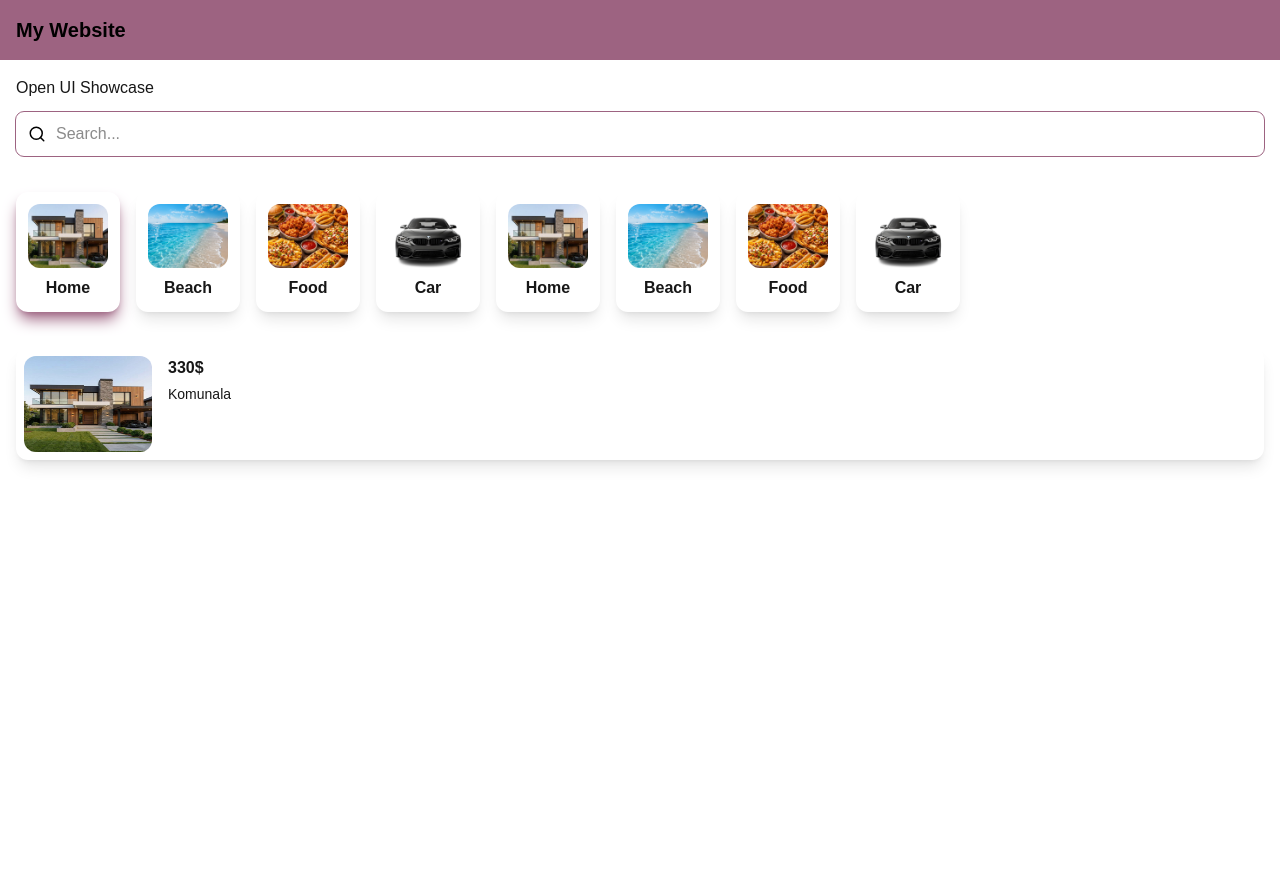
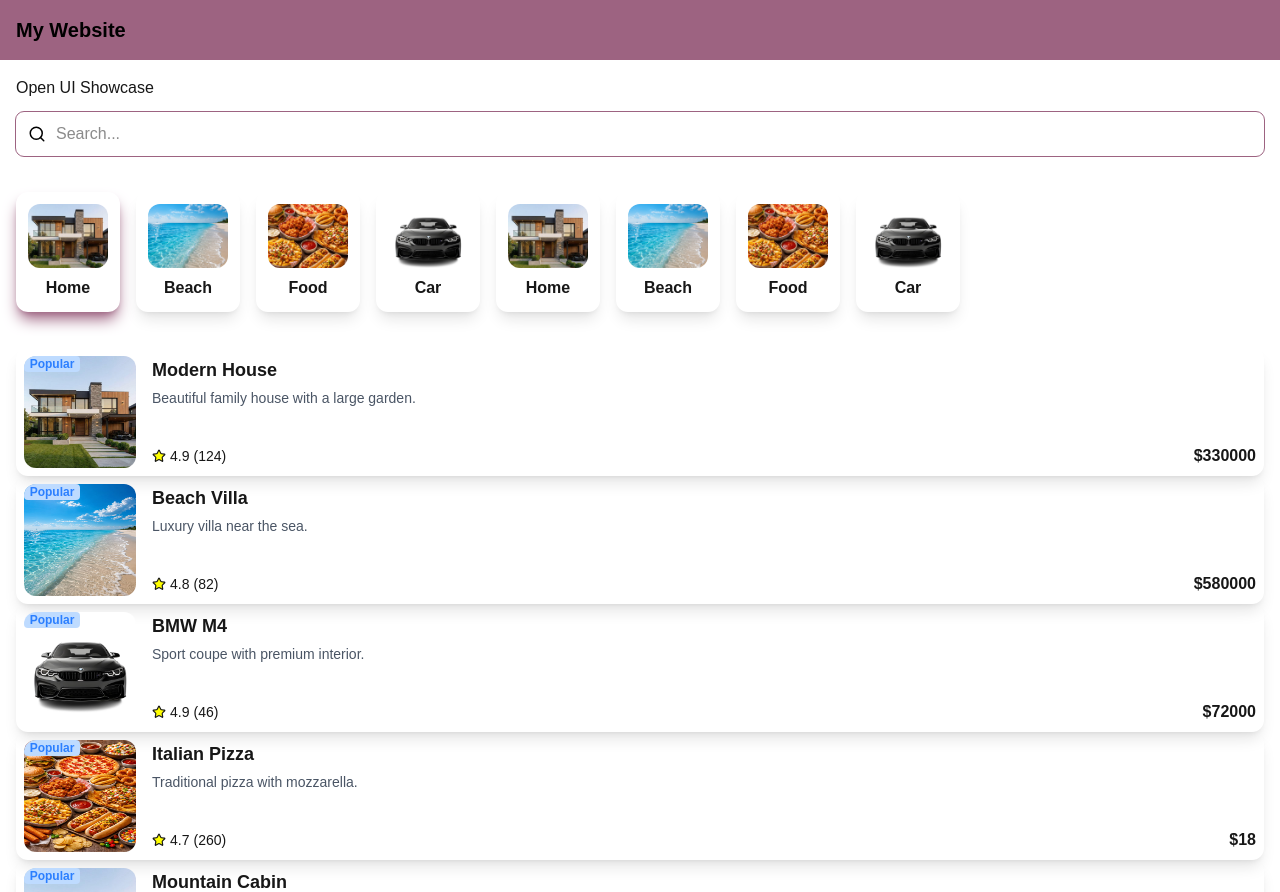
Before and after one commit to Synhro2001/next-shop, a Next.js app: page / in a window 1280 px wide. Shown: the top 892 px of the page. Before the commit the page ends 800 px from the top, so only its background shows below. Built offline with nearby package versions, Linux system fonts and the light colour scheme.

Commit message:
code refactoring Category and Product

```diff
--- a/app/page.tsx
+++ b/app/page.tsx
@@ -1,7 +1,8 @@
 "use client";
 
 import CategorySlider, { categories } from "@/components/layout/CategorySlider";
-import ProductCard from "@/components/layout/Product/ProductCard";
+import { products } from "@/components/layout/Product/product.data";
+import ProductGrid from "@/components/layout/Product/ProductGrid";
 import SearchBar from "@/components/layout/SearchBar";
 import Link from "next/link";
 import { useState } from "react";
@@ -22,12 +23,7 @@ export default function Home() {
         </Link>
         <SearchBar value={search} onChange={setSearch}/>
         <CategorySlider categories={categories} />
-        <ProductCard
-          id="1"
-          title="330$"
-          image="/img/home.jpg"
-          description="Komunala"
-        />
+        <ProductGrid products={products}/>
       </div>
 
        {/* сюда делаем как в visam разные боксы с определенной информацией */}
--- a/components/layout/CategorySlider/CategorySlider.tsx
+++ b/components/layout/CategorySlider/CategorySlider.tsx
@@ -16,7 +16,7 @@ export default function CategorySlider({
                 <div className="flex gap-4 py-6 px-4">
                     {categories.map((category) => (
                         <div key={category.id} className="shrink-0 snap-start">
-                            <CategoryItem title={category.title} image={category.image} active={category.id === activeId} onClick={() => setActiveId(category.id)}/>
+                            <CategoryItem id={category.id} title={category.title} image={category.image} active={category.id === activeId} onClick={() => setActiveId(category.id)}/>
                         </div>
                     ))}
 
--- a/components/layout/CategorySlider/category-slider.types.ts
+++ b/components/layout/CategorySlider/category-slider.types.ts
@@ -8,12 +8,8 @@ export type CategorySliderProps = {
     categories: Category[]
 }
 
-export type CategoryItemProps = {
-    title: string;
-    image: string;
-
+export type CategoryItemProps = Category & {
     active?: boolean;
-
     onClick?: () => void
 
     // disabled?: boolean
--- a/components/layout/Product/ProductCard.tsx
+++ b/components/layout/Product/ProductCard.tsx
@@ -3,10 +3,11 @@
 import Card from "@/components/ui/Card";
 import { ProductProps } from "./product.types";
 import Image from 'next/image'
+import Badge from "@/components/ui/Badge";
+import { Star } from "lucide-react";
 
 
 export default function ProductCard({
-    id,
     title,
     description,
     image,
@@ -15,19 +16,39 @@ export default function ProductCard({
 }: ProductProps) {
     return (
         <Card className="flex p-2 gap-4">
-            <div className="relative w-32 h-24 rounded-xl overflow-hidden">
+            <div className="relative w-28 h-28 rounded-xl overflow-hidden shrink-0">
                 <Image
                     src={image}
                     fill
                     alt={title}
                     sizes="(max-width: 768px) 100vw, (max-width: 1200px) 50vw, 33vw"
                 />
+                <Badge variant="default" size="sm" className="absolute">Popular</Badge>
             </div>
-            <div className="flex flex-col gap-1">
-                <p className="text-left font-semibold">{title}</p>
-                <p className="text-left text-sm font-light">{description}</p>
-                {/* добавить маленькие теги и дату когда запостили */}
+            <div className="flex flex-1 flex-col justify-between">
+                <div>
+                    <h3 className="text-left font-semibold text-lg">
+                        {title}
+                    </h3>
+                    <p className="mt-1 text-sm text-gray-600">
+                        {description}
+                    </p>
+                    {/* добавить маленькие теги и дату когда запостили */}
+                </div>
+                <div className="flex item-center justify-between">
+                    <div className="flex items-center gap-1">
+                        <Star size={14} fill="yellow"/>
+                        <span className="text-sm">{props.rating}</span>
+                        <span className="text-sm">({props.reviews})</span>
+                    </div>
+                    <span className="font-bold">
+                        ${price}
+                    </span>
+                </div>
+
+
             </div>
+
         </Card>
     )
 }
--- a/components/layout/Product/ProductGrid.tsx
+++ b/components/layout/Product/ProductGrid.tsx
@@ -0,0 +1,26 @@
+"use client"
+
+import { ProductGridProps } from "./product.types";
+import ProductCard from "./ProductCard";
+
+export default function ProductGrid ({
+    products
+}: ProductGridProps) {
+
+    return (
+        <div className="flex flex-col">
+
+            { products.length > 0 ? (
+                products.map((product) => (
+                    <ProductCard
+                        key={product.id}
+                        {...product}
+
+                    />
+                ))
+            ) : (
+                <p>Product not Found</p>
+            )}
+        </div>
+    )
+}
--- /dev/null
+++ b/components/layout/Product/product.data.ts
@@ -0,0 +1,64 @@
+import { Product } from "./product.types";
+
+export const products: Product[] = [
+  {
+    id: "1",
+    title: "Modern House",
+    image: "/img/home.jpg",
+    description: "Beautiful family house with a large garden.",
+    price: 330000,
+    rating: 4.9,
+    reviews: 124,
+    category: "Home",
+  },
+  {
+    id: "2",
+    title: "Beach Villa",
+    image: "/img/beach.jpg",
+    description: "Luxury villa near the sea.",
+    price: 580000,
+    rating: 4.8,
+    reviews: 82,
+    category: "Beach",
+  },
+  {
+    id: "3",
+    title: "BMW M4",
+    image: "/img/car.jpg",
+    description: "Sport coupe with premium interior.",
+    price: 72000,
+    rating: 4.9,
+    reviews: 46,
+    category: "Car",
+  },
+  {
+    id: "4",
+    title: "Italian Pizza",
+    image: "/img/food.jpg",
+    description: "Traditional pizza with mozzarella.",
+    price: 18,
+    rating: 4.7,
+    reviews: 260,
+    category: "Food",
+  },
+  {
+    id: "5",
+    title: "Mountain Cabin",
+    image: "/img/home.jpg",
+    description: "Cozy cabin surrounded by nature.",
+    price: 210000,
+    rating: 4.6,
+    reviews: 39,
+    category: "Home",
+  },
+  {
+    id: "6",
+    title: "Ocean Apartment",
+    image: "/img/beach.jpg",
+    description: "Apartment with an ocean view.",
+    price: 290000,
+    rating: 4.8,
+    reviews: 67,
+    category: "Beach",
+  },
+];
--- a/components/layout/Product/product.types.ts
+++ b/components/layout/Product/product.types.ts
@@ -1,11 +1,40 @@
 
-export type ProductProps = {
+export type ProductProps = Product;
+
+export type Product = {
     id: string;
     title: string;
-    description: string;
     image: string;
+
+    description?: string;
     price?: number;
     rating?: number;
     reviews?: number;
     category?: string;
+
+    productBadge?: ProductBadge
+
 }
+
+
+export enum ProductBadge {
+    IProductPopular,
+    IProductNew
+}
+
+export interface IProductPopular {
+    productBadgeName: "Popular"
+    productBadgeVariant: "default"
+}
+
+
+export interface IProductNew {
+    productBadgeName: "New"
+    productBadgeVariant: "success"
+}
+
+
+
+export type ProductGridProps = {
+    products: Product[]
+}
--- a/components/ui/Badge/badge.types.tsx
+++ b/components/ui/Badge/badge.types.tsx
@@ -17,9 +17,9 @@ export type BadgeVariant =
     keyof typeof badgeVariants;
 
 export const badgeSize = {
-    sm: "px-1.5 py-0.5 text-xs",
-    md: "px-2 py-1 text-base",
-    lg: "px-2.5 py-1.5 text-lg",
+    sm: "h-4 w-14 text-xs",
+    md: "h-6 w-20 text-sm",
+    lg: "h-8 w-20 ",
 } as const
 
 export type BadgeSize =
```
